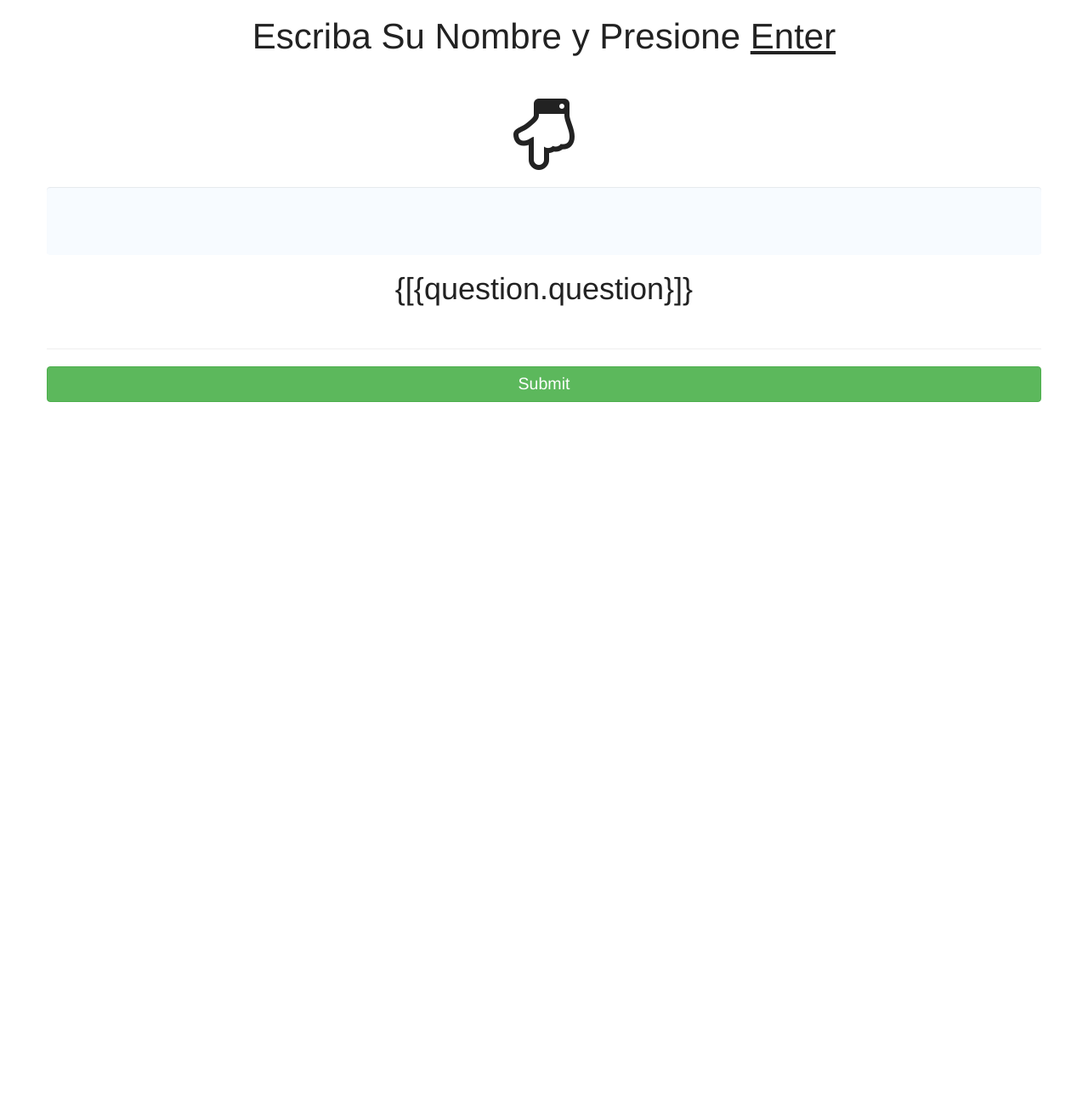
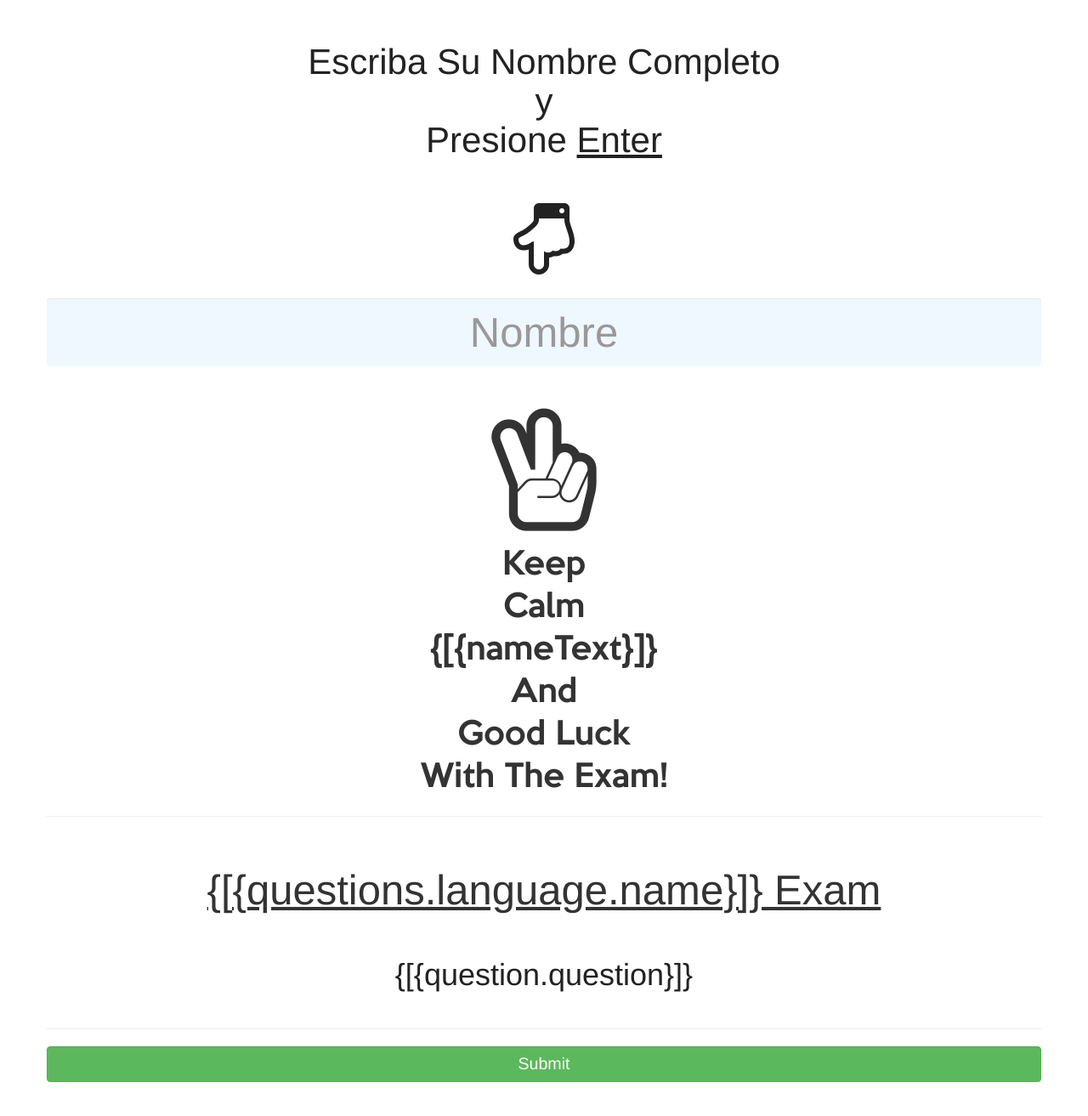
Before and after one commit to jorgeluis11/tpinterview, a Django app: page /language/language_question.html/ in a window 1280 px wide. Shown: the whole page at 85% size. Before the commit the page ends 473 px from the top, so only its background shows below. Run offline with Django 3.2, Linux system fonts and the light colour scheme; some libraries are stand-ins or nearby versions; some web fonts are replaced.

Commit message:
questions 3/4 done, still working with the post

```diff
--- a/static/css/animations.css
+++ b/static/css/animations.css
@@ -22,7 +22,7 @@
 .animated-hand {
   -webkit-animation-duration: 2.2s;
   animation-duration: 2.2s;
-  animation-delay: 1s;
+  animation-delay: 3s;
 
   -webkit-animation-fill-mode: both;
   animation-fill-mode: both;
--- a/static/css/style.css
+++ b/static/css/style.css
@@ -1,3 +1,7 @@
+
+/*body::-webkit-scrollbar {
+        display:none;
+}*/
 
 @font-face {
     font-family: "Edwardian Script";
@@ -7,8 +11,16 @@
 
 @font-face{
     /* Jorge Luis Perez Lop: */
- font-family: "BrushScriptMT";
-    src: url("../fonts/BrushScriptStd.ttf");font-size: 36px;
+    font-family: "BrushScriptMT";
+    src: url("../fonts/BrushScriptStd.ttf");
+    font-size: 36px;
+}
+
+@font-face{
+    /* Jorge Luis Perez Lop: */
+    font-family: "keepcalm";
+    src: url("../fonts/KeepCalm.ttf");f
+    font-size: 36px;
 }
 
 .language{
@@ -56,14 +68,20 @@
 .question-title{
     text-align: center;
     color: #222222;
+    line-height: 26px;
+    margin: 10px;
 }
 
-.ace_editor { height: 200px; }
+.ace_editor { height: 400px; }
 
 .btn-submit{
     display: block;
     width: 100%;
     font-size: 1.4em;
+}
+
+.write-name-group{
+    margin: 50px 0;
 }
 
 .write-name-group > div > h1{
@@ -74,7 +92,7 @@
 
 .write-name-group > div > h1 > i {
     font-size: 2em;
-    margin-bottom: 10px;
+    margin-bottom: 18px;
 }
 
 .write-name-group >div> input{
@@ -87,6 +105,48 @@
     line-height: 1.42857143;
     color: #555;
     text-align: center;
-    background-color: rgba(240,248,255, 0.5);
+    background-color: rgba(240,248,255, 1);
     border: none;
 }
+
+
+.write-name-group >div> input::-webkit-input-placeholder { /* WebKit, Blink, Edge */
+    font-family:  helvetica, arial;
+}
+.write-name-group >div> input:-moz-placeholder { /* Mozilla Firefox 4 to 18 */
+    font-family:  helvetica, arial;
+   opacity:  1;
+}
+.write-name-group >div> input::-moz-placeholder { /* Mozilla Firefox 19+ */
+    font-family:  helvetica, arial;
+   opacity:  1;
+}
+.write-name-group >div> input:-ms-input-placeholder { /* Internet Explorer 10-11 */
+    font-family:  helvetica, arial;
+}
+
+.exam-container{
+    /*display: none;*/
+}
+.keep-calm{
+    font-family: 'keepcalm', helvetica, arial;
+    text-align: center;
+    font-size: 3em;
+    margin-bottom: 50px;
+}
+
+.keep-calm> h1{
+    line-height: 50px;
+}
+
+.keep-calm > h1 > i{
+    font-size: 4em;
+    margin-bottom: 15px;
+}
+
+.language-title-exam{
+    text-align: center;
+    margin: 60px 0;
+    font-size: 3.5em;
+    text-decoration: underline;
+}
--- a/static/js/controller/controller.js
+++ b/static/js/controller/controller.js
@@ -22,7 +22,7 @@
 	$scope.questions = [];
 	$scope.submitButton = false;
 
-	$scope.nameInserted = false;
+	$scope.nameInserted = true;
 	$scope.name = "";
 
 	$http.get("/api/languages/"+$routeParams.languageSlug+"/"+$routeParams.examSlug).then(function(data){
@@ -36,10 +36,16 @@
     	restrict:"A",
     	link:function (scope, element, attrs) {
         element.bind("keydown keypress", function (event) {
+        	console.log(element);
             if(event.which === 13) {
                 scope.$apply(function (){
-                    // scope.$eval(attrs.ngEnter);
-                    scope.nameInserted = true;
+                	if (scope.nameText.trim())
+                	{
+                		$(".write-name-group").removeClass("animated").fadeOut(500,function(){
+                			scope.nameInserted = true;
+                			$(".exam-container").show().addClass("animated fadeInUp");
+                		});
+                	}
                 });
                 event.preventDefault();
             }
--- a/templates/base.html
+++ b/templates/base.html
@@ -20,11 +20,12 @@
 
     <script src="{% static 'js/vendor/angular.min.js' %}"></script>
     <script src="{% static 'js/vendor/angular-route.js' %}"></script>
+        <script src="{% static 'js/vendor/jquery-2.1.0.js' %}"></script>
+
     <script type="text/javascript" src="{% static "js/app.js" %}"></script>
     <script type="text/javascript" src="{% static "js/controller/controller.js" %}"></script>
     <script src="{% static 'js/vendor/ace/ace.js' %}"></script>
     <script src="{% static 'js/vendor/ace/ui-ace.min.js' %}"></script>
-    <script src="{% static 'js/vendor/jquery-2.1.0.js' %}"></script>
 
     {% block extra_head %}
         <!-- <meta property="og:title" content="."/>
--- a/templates/language/language_question.html
+++ b/templates/language/language_question.html
@@ -2,16 +2,25 @@
 
 {% block content %}
 	<div class="row">
-		<div>
-			<div class="form-group write-name-group">
+		<div class="form-group write-name-group animated fadeInDown">
 			<div ng-hide="nameInserted">
-				    <h1> Escriba Su Nombre y Presione <u>Enter</u></h1>
+			    <h1> Escriba Su Nombre Completo<br> y <br>Presione <u>Enter</u></h1>
 			    <br>
 			    <h1><i class="fa fa-hand-o-down animated-hand bounce"></i></h1>
-				    <input ng-enter class="form-control" id="inputdefault" type="text">
+			    <input ng-model="nameText" ng-enter class="form-control" id="inputdefault" type="text" placeholder="Nombre">
 		    </div>
 	  	</div>
+	  	<div class="exam-container">
+			<div ng-show="nameInserted" class="keep-calm">
+				<h1>
+					<i class="fa fa-hand-peace-o" class=""></i>
+						<br>Keep <br>Calm <br> {[{nameText}]} <br>And <br>Good Luck<br>With The Exam!
+				</h1>
+				<hr>
 			</div>
+		<h1 class="language-title-exam">
+			{[{questions.language.name}]} Exam
+		</h1>
 		<div ng-show="nameInserted" ng-repeat="question in questions.questions">
 			<h1 class="question-title" >
 				{[{question.question}]}
@@ -20,7 +29,7 @@
 			  useWrapMode : true,
 			  showGutter: true,
 			  theme:'twilight',
-			  mode: 'python'
+			  mode: '{[{questions.language.name | lowercase}]}'
 			}"></div>
 			<br>
 			<hr>
@@ -29,4 +38,5 @@
 		<br>
 		<br>
 		</div>
+</div>
 {% endblock %}
```
Also changed, not shown: static/fonts/KeepCalm.otf (added), static/fonts/KeepCalm.ttf (added). Lines whose indentation alone changed are shown as unchanged.
